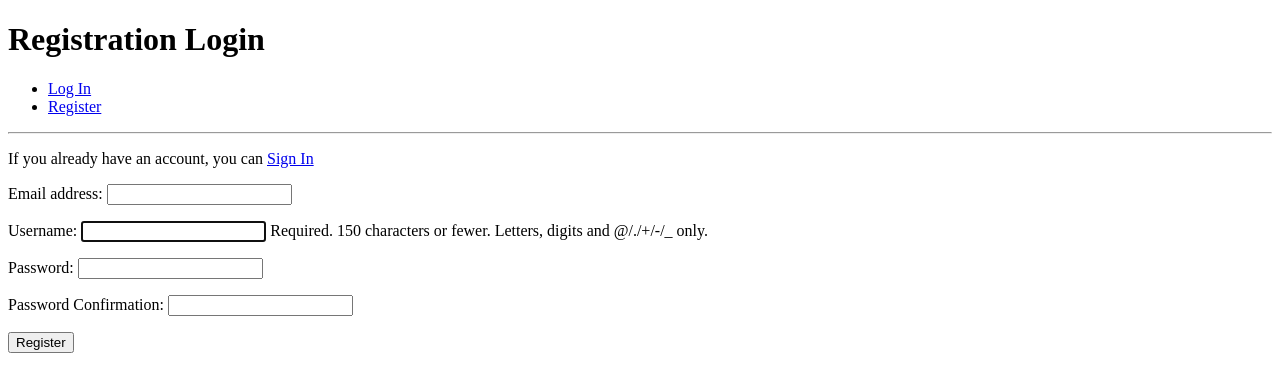
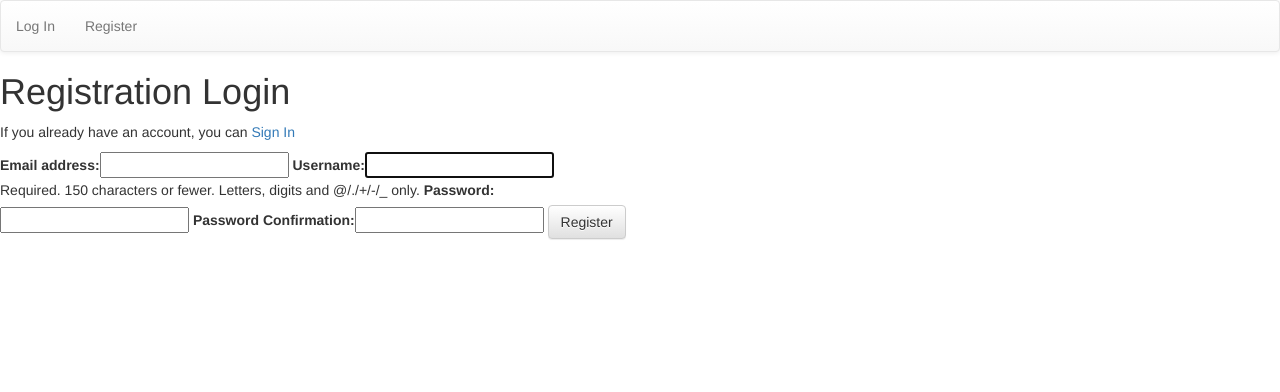
Before and after one commit to sw1ckham/django_auth_blank, a Django app: page /accounts/register/ in a window 1280 px wide. Shown: the top 392 px of the page. Run offline with Django 3.2, Linux system fonts and the light colour scheme; some libraries are stand-ins or nearby versions.

Commit message:
Added custom styles to form - completed

```diff
--- a/accounts/templates/login.html
+++ b/accounts/templates/login.html
@@ -1,4 +1,6 @@
 {% extends 'base.html' %}
+
+{% load bootstrap_tags %}
 
 {% block page_title %}Login Page{% endblock %}
 
@@ -6,8 +8,8 @@
 
 {% block content %}
 	<form method="POST">
-		{% csrf_token %} {{ login_form }}
-		<button type="submit">Login</button>
+		{% csrf_token %} {{ login_form | as_bootstrap }}
+		<button type="submit" class="btn btn-default">Login</button>
 	</form>
 
 <p><a href="{% url 'password_reset' %}">Reset Password</a></p>
--- a/accounts/templates/registration.html
+++ b/accounts/templates/registration.html
@@ -1,4 +1,6 @@
 {% extends 'base.html' %}
+
+{% load bootstrap_tags %}
 
 {% block page_title %}Registration Page{% endblock %}
 
@@ -8,8 +10,9 @@
 <p>If you already have an account, you can <a href="{% url 'login' %}">Sign In</a></p>
 
 <form method="POST">
-		{% csrf_token %} {{ registration_form.as_p }}
-		<button type="submit">Register</button>
+		{% csrf_token %}
+        {{ registration_form | as_bootstrap }}
+		<button class="btn btn-default" type="submit">Register</button>
 </form>
 
 {% endblock %}
--- a/accounts/views.py
+++ b/accounts/views.py
@@ -29,11 +29,11 @@ def login(request):
         if login_form.is_valid():
             user = auth.authenticate(username=request.POST['username'],
                                      password=request.POST['password'])
-            messages.success(request, "You have successfully logged in!")
+
 
             if user:
                 auth.login(user=user, request=request)
-
+                messages.success(request, "You have successfully logged in!")
                 return redirect(reverse('index'))
             else:
                 login_form.add_error(None, "Your username or password is incorrect")
--- a/django_autho_blank/settings.py
+++ b/django_autho_blank/settings.py
@@ -37,6 +37,7 @@ INSTALLED_APPS = [
     'django.contrib.sessions',
     'django.contrib.messages',
     'django.contrib.staticfiles',
+    'django_forms_bootstrap',
     'accounts'
 ]
 
@@ -119,6 +120,9 @@ USE_TZ = True
 # https://docs.djangoproject.com/en/1.11/howto/static-files/
 
 STATIC_URL = '/static/'
+STATICFILES_DIRS = [
+    os.path.join(BASE_DIR, "static")
+]
 
 MESSAGE_STORAGE = "django.contrib.messages.storage.session.SessionStorage"
 
--- /dev/null
+++ b/requirements.txt
@@ -0,0 +1,2 @@
+Django==1.11.29
+pytz==2019.3
--- /dev/null
+++ b/static/css/style.css
@@ -0,0 +1,3 @@
+form {
+    width: 50%;
+}
--- a/templates/base.html
+++ b/templates/base.html
@@ -1,3 +1,5 @@
+{% load staticfiles %}
+
 <!DOCTYPE html>
 <html lang="en">
 
@@ -5,16 +7,21 @@
 	<meta charset="UTF-8">
 	<meta name="viewport" content="width=device-width, initial-scale=1.0">
 	<meta http-equiv="X-UA-Compatible" content="ie=edge">
+    <link rel="stylesheet" href="https://maxcdn.bootstrapcdn.com/bootstrap/3.3.7/css/bootstrap.min.css" integrity="sha384-BVYiiSIFeK1dGmJRAkycuHAHRg32OmUcww7on3RYdg4Va+PmSTsz/K68vbdEjh4u" crossorigin="anonymous">
+    <link rel="stylesheet" href="https://maxcdn.bootstrapcdn.com/bootstrap/3.3.7/css/bootstrap-theme.min.css" integrity="sha384-rHyoN1iRsVXV4nD0JutlnGaslCJuC7uwjduW9SVrLvRYooPp2bWYgmgJQIXwl/Sp" crossorigin="anonymous">
+    <link rel="stylesheet" href="{% static 'css/style.css' %}" type="text/css">
+
+
 	<title>{% block page_title %}{% endblock %}</title>
 </head>
 
 <body>
 
-	<h1>{% block page_heading %}{% endblock %}</h1>
 
 
-	<nav>
-		<ul>
+
+	<nav class="navbar navbar-default">
+		<ul class="nav navbar-nav">
 			{% if user.is_authenticated %}
                 <li><a href="{% url 'logout' %}">Log Out</a></li>
                 <li><a href="{% url 'profile' %}">Profile</a></li>
@@ -25,7 +32,7 @@
 		</ul>
 	</nav>
 
-	<hr>
+    <h1>{% block page_heading %}{% endblock %}</h1>
 
 	{% if messages %}
         <div>
@@ -37,6 +44,8 @@
 
 	{% block content %}{% endblock %}
 
+<script src="https://maxcdn.bootstrapcdn.com/bootstrap/3.3.7/js/bootstrap.min.js" integrity="sha384-Tc5IQib027qvyjSMfHjOMaLkfuWVxZxUPnCJA7l2mCWNIpG9mGCD8wGNIcPD7Txa" crossorigin="anonymous"></script>
+
 
 </body>
 
```
Also changed, not shown: db.sqlite3, 2 other files.
